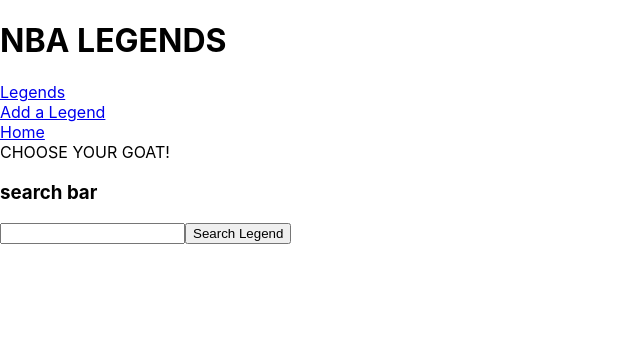
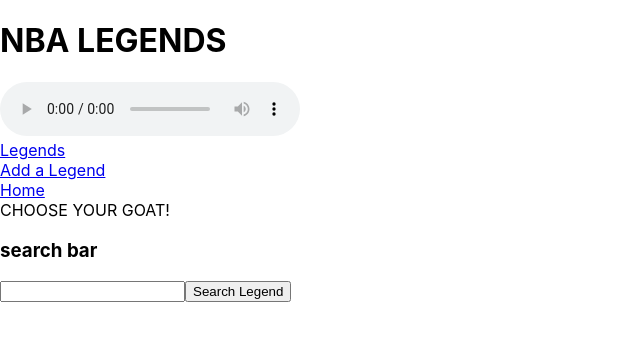
Before and after one commit to skeesen8/my-nba-app, a React (Create React App) app: page / in a window 1280 px wide. Shown: the top 340 px of the page, without its empty margins (0-640 px from the left). Built offline with nearby package versions, Linux system fonts and the light colour scheme; data requests are answered from the project's data file.

Commit message:
background music added

```diff
--- a/src/components/Header.js
+++ b/src/components/Header.js
@@ -1,13 +1,22 @@
-import React from "react";
+import React, {useState,audio} from "react";
 import{NavLink} from "react-router-dom"
 
+import NBA from "../assets/NBA.mp3"
+
+
+
 function Header(){
+
     return(
         <header>
+
 
         <h1>
             NBA LEGENDS
         </h1>
+       <audio controls src={NBA}/>
+
+
         <nav>
             <NavLink to="/players" end >Legends</NavLink>
         </nav>
```
Also changed, not shown: src/components/App.js (+9 -0 lines), 1 other file (tests, documents, lock files or other folders).
